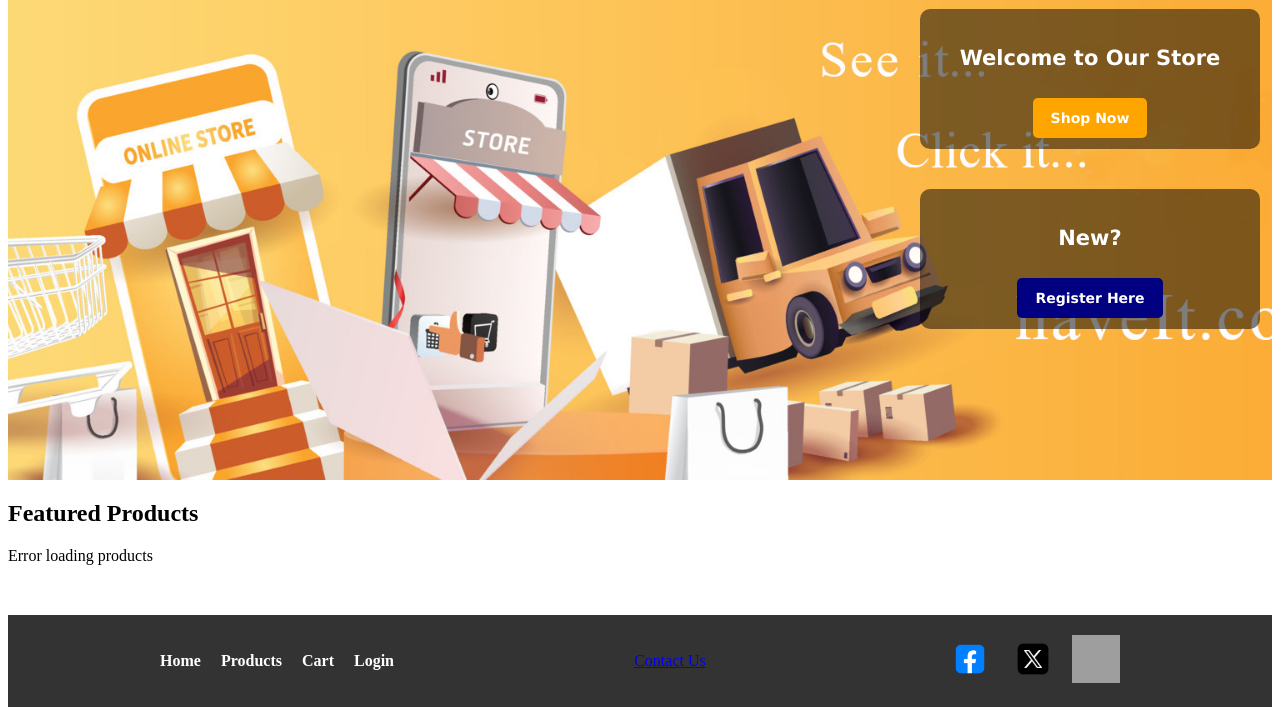
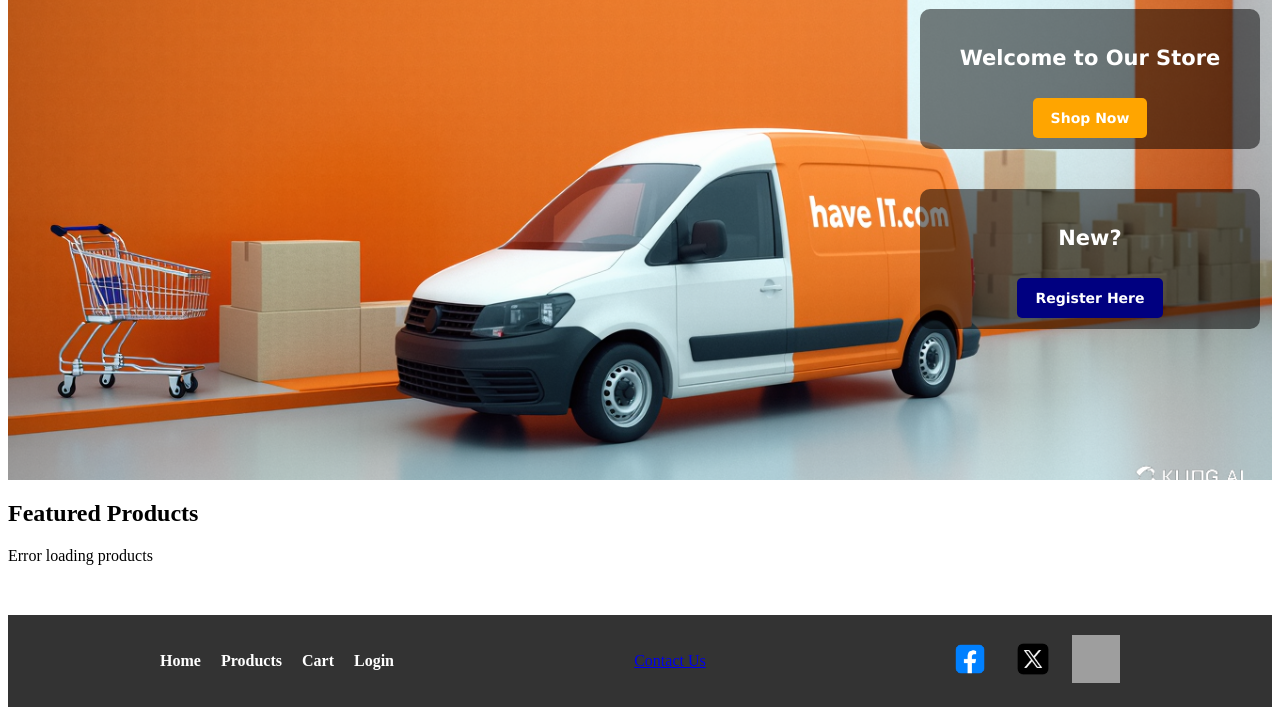
Before and after one commit to PesHeF/eCommerce.1, a PHP site: page / in a window 1280 px wide. Shown: the part 91-806 px from the top of the page. Run offline with PHP 8.4, Linux system fonts and the light colour scheme; grey boxes are pictures that could not be loaded.

Commit message:
Updated Hero Image

```diff
--- a/eCommerce/styles.css
+++ b/eCommerce/styles.css
@@ -128,7 +128,7 @@
     }
 
 .hero {
-    background: url('hero-image2.jpg') no-repeat center center/cover;
+    background: url('hero-image4.png') no-repeat center center/cover;
     height: 60vh;
     display: flex;
     align-items: center;
```
Also changed, not shown: eCommerce/HeroImageAI.jpeg (added), eCommerce/hero-image3.png (added), eCommerce/hero-image4.png (added).
